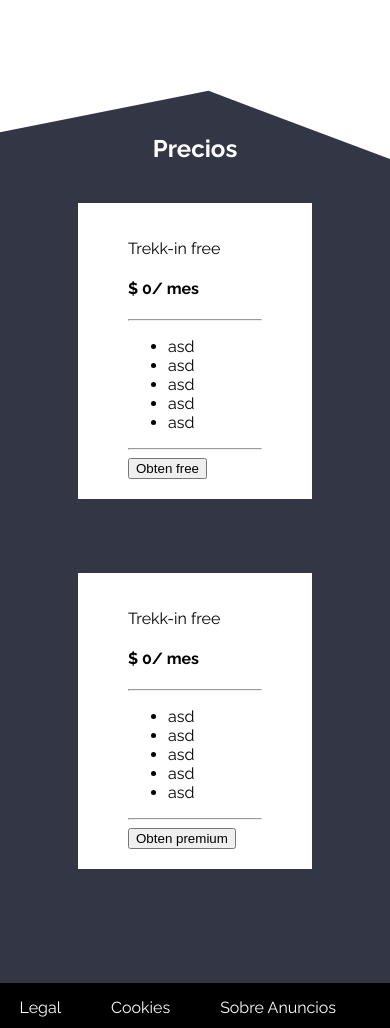
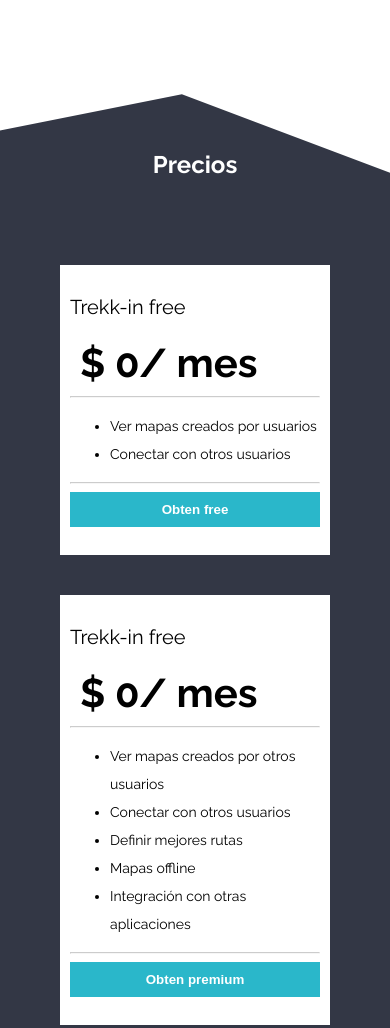
Before and after one commit to Carolina-OH/startup-treekin, a plain HTML site: page index.html in a window 390 px wide. Shown: the part 1432-2460 px from the top of the page. Drawn offline with Linux system fonts and the light colour scheme.

Commit message:
responsive listo  para sm y lg falta md

```diff
--- a/assets/scss/components/_cards.scss
+++ b/assets/scss/components/_cards.scss
@@ -9,7 +9,7 @@
     flex-direction: column;
     align-items: left;
     justify-content: center;
-    margin: 0 5% 0 5%;
+    margin: 1% 30px 10% 30px;
 }
 &__precios{
     display: flex;
@@ -20,31 +20,64 @@
 }
 .card1, .card2{
     background-color: white;
-    padding: 100px;
-    margin-bottom: 100px;
+    padding: 15px;
+    margin-bottom:20px;
+    margin-top: 70px;
+    height: 400px;
     &:hover{
         box-shadow: 10px 5px 5px $raising-black;
     }
     h3{
-        font-size: $medium;
+        font-size: $large;
         font-weight: normal;
     }
+    h4{
+        font-size: $xxx-large;
+        font-weight: $primary-font-bold;
+        margin: 10px;
+    }
+    ul{
+        line-height: 2;
+        font-size: $small;
+    }
+    button{
+        width: 100%;
+        background-color: $ball-blue;
+        border: none;
+        color: white;
+        font-weight: $primary-font-bold;
+        height: 35px;
+    }
+    hr{
+        opacity: 50%;
+    }
 }
+.card1{
+    margin-left: 200px;
+    margin-right: 0;
+    ul{
+        padding-bottom: 140px;
+    }
 
-.card1{
-    margin-left:50%;
 }
 .card2{
-    margin-right: 50%;
+    margin-right: 210px;
+    margin-left: 0;
+    ul{
+        padding-bottom: 55px;
+    }
 }
+//responsive SM
 @include respond-to-sm($bp-sm){
 
     .cardssection{
         background-image: url(../img/bg-price.svg);
             background-size: cover;
-            background-position-x: -860px;
+            background-position-x: -1100px;
             height: 1000px;
             background-repeat: no-repeat;
+            padding-top: 100px;
+            padding-bottom: 100px;
         .price{
             display: none;
         }
@@ -57,32 +90,22 @@
             flex-direction: column;
             align-items: left;
             justify-content: flex-start;
-            margin: 0 20% 0 20%;
+            margin:0;
         }
+    &__precios{
+        align-items: center;
+    }
     }
         .card1, .card2{
             background-color: white;
-            padding: 20px 50px 20px 50px;
-            margin: 0;
+            padding: 10px;
+            margin: 0 60px 40px 60px;
+            height: 100%;
             &:hover{
                 box-shadow: 10px 5px 5px $raising-black;
             }
-
-
-        }
-        .card1{
-            margin-top: 20px;
-        }
-        .card2{
-            margin-bottom: 40px;
-
+            ul{
+                padding-bottom: 0;
+            }
         }
 }
-
-@include respond-to-sm($bp-sm){
-    .cardsection{
-        padding-top: 200px;
-        padding-bottom: 200px;
-    }
-
-}
--- a/assets/scss/layout/_main-graf.scss
+++ b/assets/scss/layout/_main-graf.scss
@@ -1,11 +1,15 @@
 .main{
+
     &__tittle{
     display: flex;
     justify-content: center;
+    font-size: $xxx-large;
+    margin-bottom: 100px;
     }
     &__grafico{
     display: flex;
     justify-content: center;
+    margin-left: 50%;
     animation: vanish 1s ease-in;
     }
     &__estadisticas{
@@ -14,8 +18,15 @@
         align-items: flex-start;
         margin-right: 25%;
         margin-left: 25%;
+
         h1,p{
             margin-top:0;
+        }
+        h1{
+            font-size: $xx-large;
+        }
+        p{
+            line-height: 2;
         }
     }
 
@@ -43,3 +54,15 @@
         }
     }
 }
+
+//responsive sm
+@include respond-to-sm($bp-sm){
+    .main{
+        &__grafico{
+            display: flex;
+            margin-left: 0;
+            justify-content: center;
+            animation: vanish 1s ease-in;
+            }
+    }
+}
--- a/assets/scss/layout/_main-hero.scss
+++ b/assets/scss/layout/_main-hero.scss
@@ -6,8 +6,6 @@
     right: 0;
     z-index: -100;
     width: 100%;
-
-
     }
     &__txt{
         display: flex;
@@ -20,8 +18,6 @@
             font-weight: $primary-font-bold;
             font-size: $xxxxx-large;
             margin-bottom: 0;
-
-
         }
         p{
             font-size:$large;
--- a/assets/scss/layout/_nav.scss
+++ b/assets/scss/layout/_nav.scss
@@ -30,12 +30,16 @@
           background-color: white;
           cursor: pointer;
           width: 100px;
+          &:hover{
+              opacity: 50%;
+          }
             }
       .sign-up{
          background-color: $ball-blue;
          color: white;
          cursor: pointer;
-         width: 100px;
+         width: 135px;
+         height: 35px;
         &:hover{
             background-color:$blue-lagoon ;
         }
--- a/index.html
+++ b/index.html
@@ -58,10 +58,9 @@
                         <object data="assets/img/bar-graph.svg" type="image/svg+xml"></object>
                     </div>
                     <div class="main__estadisticas">
-                        <h1>Estadísticas de tu progreso</h1>
+                        <h2>Estadísticas de tu progreso</h2>
                         <p>Lorem, ipsum dolor sit amet consectetur adipisicing elit. Alias quia eius iusto quod autem
-                            nesciunt, minima eos fugiat beatae id rerum, ipsum dicta corrupti culpa, ipsam maxime
-                            doloremque est laudantium.</p>
+                            nesciunt, minima eos fugiat beatae id rerum.</p>
                     </div>
                 </div>
             </article>
@@ -79,11 +78,8 @@
                         <h4>$ 0/ mes</h4>
                         <hr>
                         <ul>
-                            <li>asd</li>
-                            <li>asd</li>
-                            <li>asd</li>
-                            <li>asd</li>
-                            <li>asd</li>
+                            <li>Ver mapas creados por usuarios</li>
+                            <li>Conectar con otros usuarios</li>
                         </ul>
                         <hr>
                         <div>
@@ -100,11 +96,11 @@
                         <h4>$ 0/ mes</h4>
                         <hr>
                         <ul>
-                            <li>asd</li>
-                            <li>asd</li>
-                            <li>asd</li>
-                            <li>asd</li>
-                            <li>asd</li>
+                            <li>Ver mapas creados por otros usuarios</li>
+                            <li>Conectar con otros usuarios</li>
+                            <li>Definir mejores rutas</li>
+                            <li>Mapas offline</li>
+                            <li>Integración con otras aplicaciones</li>
                         </ul>
                         <hr>
                         <div>
```
Also changed, not shown: assets/css/style.css, 1 other file.
